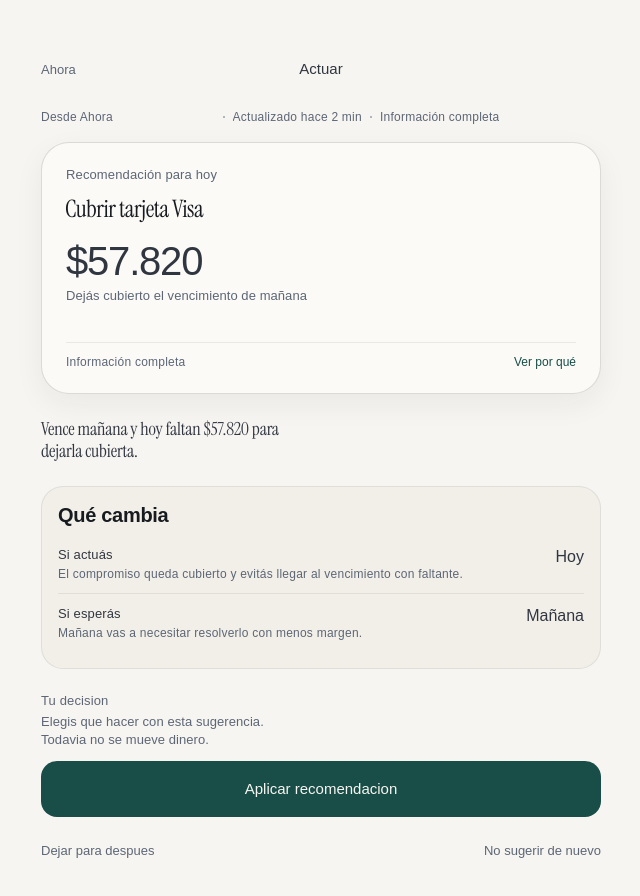
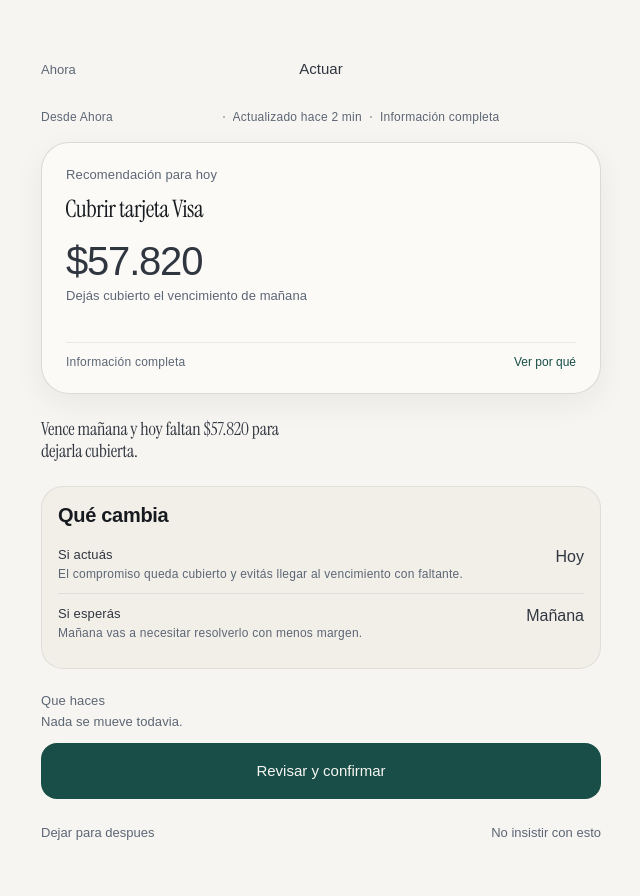
Before and after one commit to 7Francus7/Doleth, a Next.js app: page /actuar in a window 1280 px wide. Shown: the top 896 px of the page, without its empty margins (319-959 px from the left). Built offline with nearby package versions, Linux system fonts and the light colour scheme; a web font is replaced by a local one.

Commit message:
refactor(act): simplify actuar decision flow

```diff
--- a/src/features/act/ActPage.module.css
+++ b/src/features/act/ActPage.module.css
@@ -286,4 +286,8 @@
     flex-direction: column;
     gap: var(--space-8);
   }
+
+  .secondaryActions a {
+    min-height: 0;
+  }
 }
--- a/src/features/act/ActPage.tsx
+++ b/src/features/act/ActPage.tsx
@@ -75,7 +75,7 @@
 
         <p className={styles.reason}>{model.reason}</p>
 
-        {isConfirming || isConfirmed ? null : (
+        {decisionState !== "idle" ? null : (
           <Surface
             border="subtle"
             className={styles.impact}
--- a/src/features/act/fixtures/recommendationAct.fixture.ts
+++ b/src/features/act/fixtures/recommendationAct.fixture.ts
@@ -48,12 +48,12 @@
     ],
   },
   decision: {
-    label: "Tu decision",
-    helper: "Elegis que hacer con esta sugerencia. Todavia no se mueve dinero.",
-    primaryActionLabel: "Aplicar recomendacion",
+    label: "Que haces",
+    helper: "Nada se mueve todavia.",
+    primaryActionLabel: "Revisar y confirmar",
     confirmation: {
-      label: "Listo para confirmar",
-      helper: "Todavia no se movio dinero. Revisa estos datos antes de confirmar.",
+      label: "Antes de confirmar",
+      helper: "Chequea solo lo necesario. Todavia no se movio dinero.",
       amountLabel: "Importe",
       amount: {
         value: "57.820",
@@ -66,38 +66,35 @@
       details: [
         { label: "Origen", value: "Cuenta principal" },
         { label: "Destino", value: "Visa terminada en 1842" },
-        { label: "Fecha", value: "Hoy" },
         { label: "Efecto esperado", value: "Disponible despues: $374.360" },
-        { label: "Reversibilidad", value: "No reversible una vez confirmado" },
       ],
-      primaryActionLabel: "Confirmar",
+      primaryActionLabel: "Confirmar para hoy",
       secondaryActionLabel: "Volver",
     },
     completion: {
-      label: "Recomendacion preparada",
-      title: "Cubrir tarjeta Visa queda preparada en esta vista.",
-      detail: "Todavia no hubo movimiento real.",
-      control: "Cuando exista ejecucion, la vas a continuar desde este mismo flujo. Podes deshacer o cerrar ahora.",
+      label: "Anotado",
+      title: "Cubrir tarjeta Visa queda marcado para hoy.",
+      detail: "No hubo movimiento real.",
+      control: "Podes deshacerlo o cerrar.",
       undoLabel: "Deshacer",
       closeLabel: "Cerrar",
     },
     secondaryActions: [
       { id: "deferred", label: "Dejar para despues" },
-      { id: "dismissed", label: "No sugerir de nuevo" },
+      { id: "dismissed", label: "No insistir con esto" },
     ],
     outcomes: {
       deferred: {
         label: "La dejamos para despues",
-        title: "La sugerencia queda en pausa.",
-        detail: "Podes retomarla desde Actuar cuando tengas margen para decidir sin apuro.",
-        resetLabel: "Retomar ahora",
+        title: "Queda en pausa.",
+        detail: "La retomas cuando tengas margen.",
+        resetLabel: "Retomar",
       },
       dismissed: {
-        label: "No la vamos a insistir",
-        title: "Esta sugerencia deja de aparecer en este estado.",
-        detail:
-          "Si cambian el vencimiento, el faltante o la cobertura, Doleth puede recalcularla otra vez.",
-        resetLabel: "Volver a sugerirla",
+        label: "No insistimos con esta",
+        title: "Deja de aparecer por ahora.",
+        detail: "Si cambia el monto o el vencimiento, puede volver.",
+        resetLabel: "Volver a verla",
       },
     },
   },
--- a/src/features/act/model/ActViewModel.ts
+++ b/src/features/act/model/ActViewModel.ts
@@ -71,13 +71,7 @@
         NumericValueProps,
         "format" | "prefix" | "size" | "state" | "tone" | "value"
       >;
-      details: readonly [
-        ActDecisionConfirmationDetail,
-        ActDecisionConfirmationDetail,
-        ActDecisionConfirmationDetail,
-        ActDecisionConfirmationDetail,
-        ActDecisionConfirmationDetail,
-      ];
+      details: readonly ActDecisionConfirmationDetail[];
       primaryActionLabel: string;
       secondaryActionLabel: string;
     };
```
